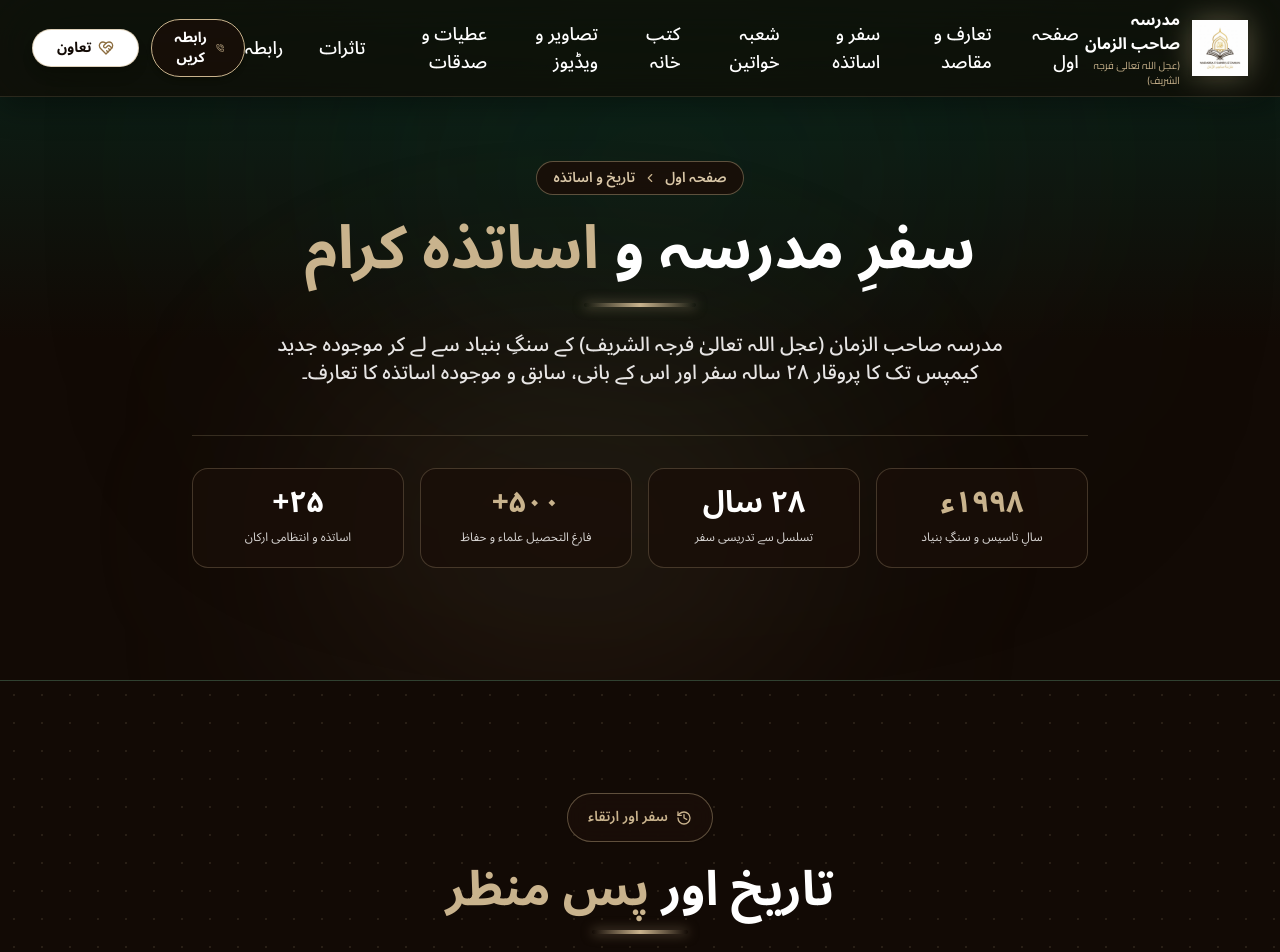
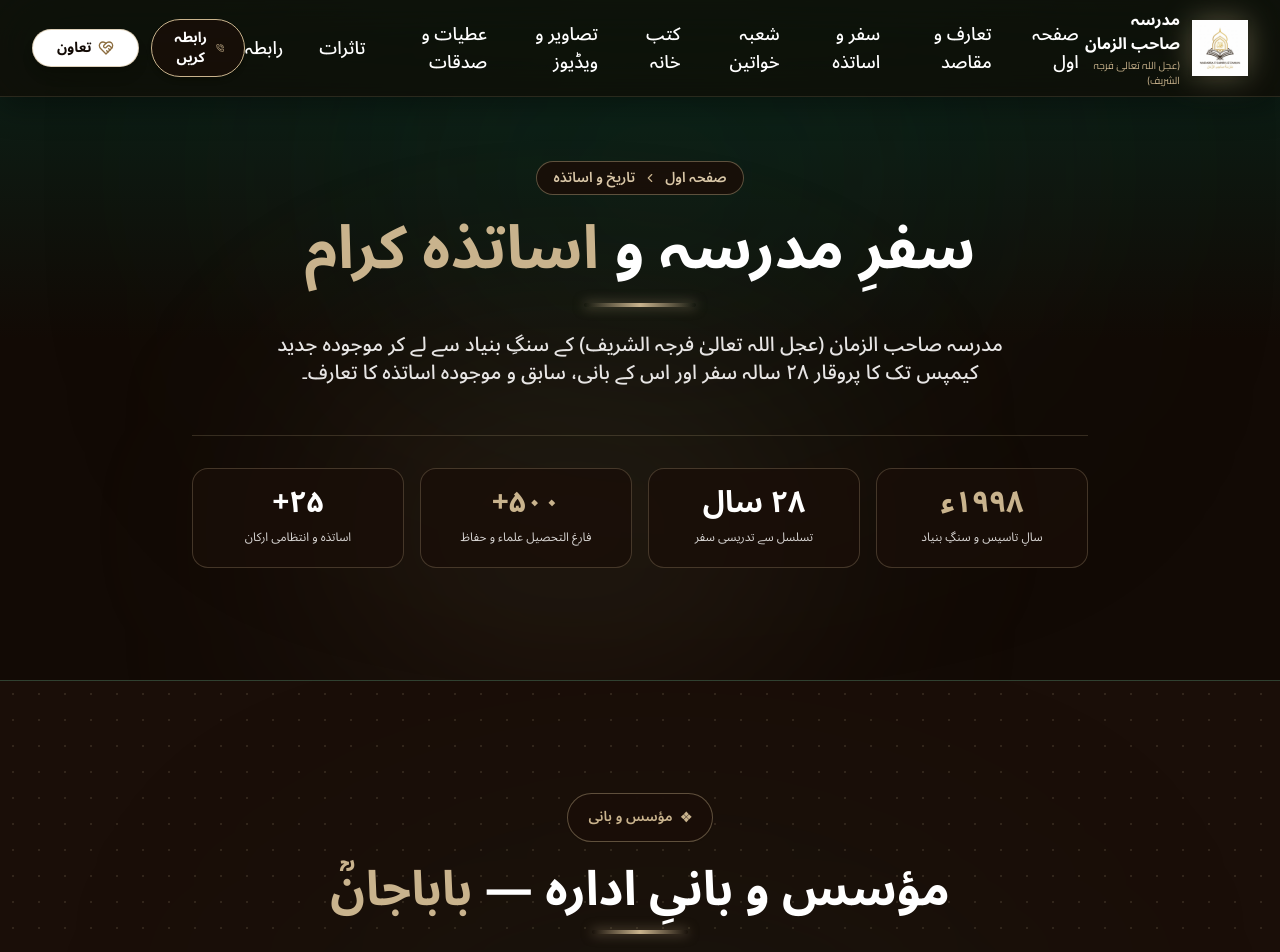
Before and after one commit to armanh148/madrasa-web, a Next.js app: page /history-staff in a window 1280 px wide. Shown: the top 952 px of the page. Built offline with nearby package versions, Linux system fonts and the light colour scheme; a web font is replaced by a local one.

Commit message:
feat: add staff history page component

```diff
--- a/src/app/history-staff/page.tsx
+++ b/src/app/history-staff/page.tsx
@@ -320,6 +320,8 @@ export default function HistoryStaffPage() {
         </div>
       </div>
 
+      <FounderSection />
+
       <section className="py-20 sm:py-28 bg-[#120A05] islamic-dark-pattern relative overflow-hidden">
         <div className="w-full max-w-[1500px] mx-auto px-4 sm:px-8 relative z-10">
           <div className="text-center max-w-3xl mx-auto mb-16">
```
